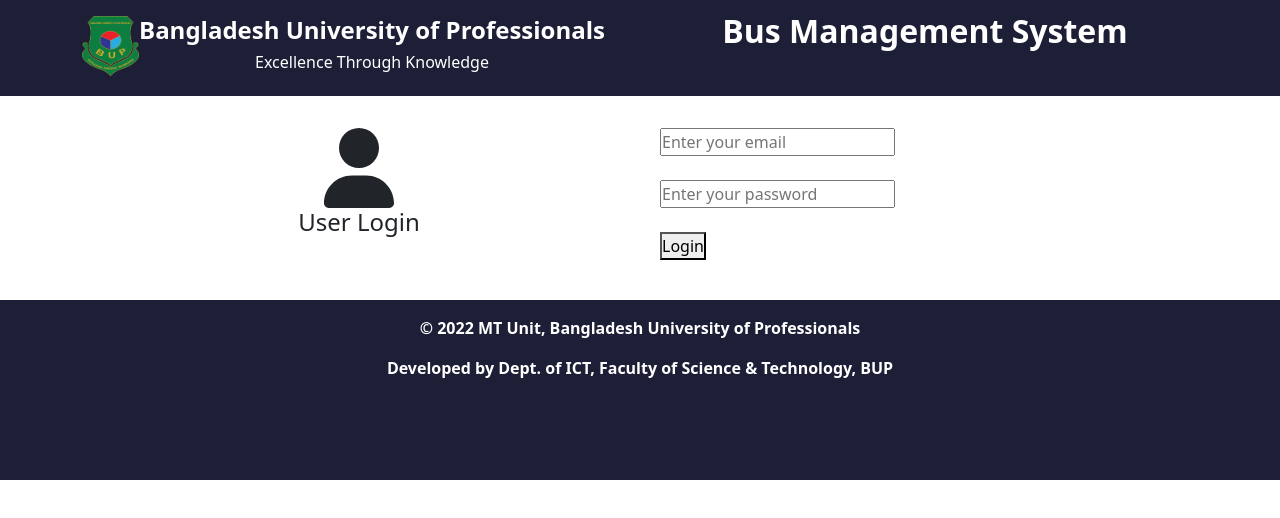
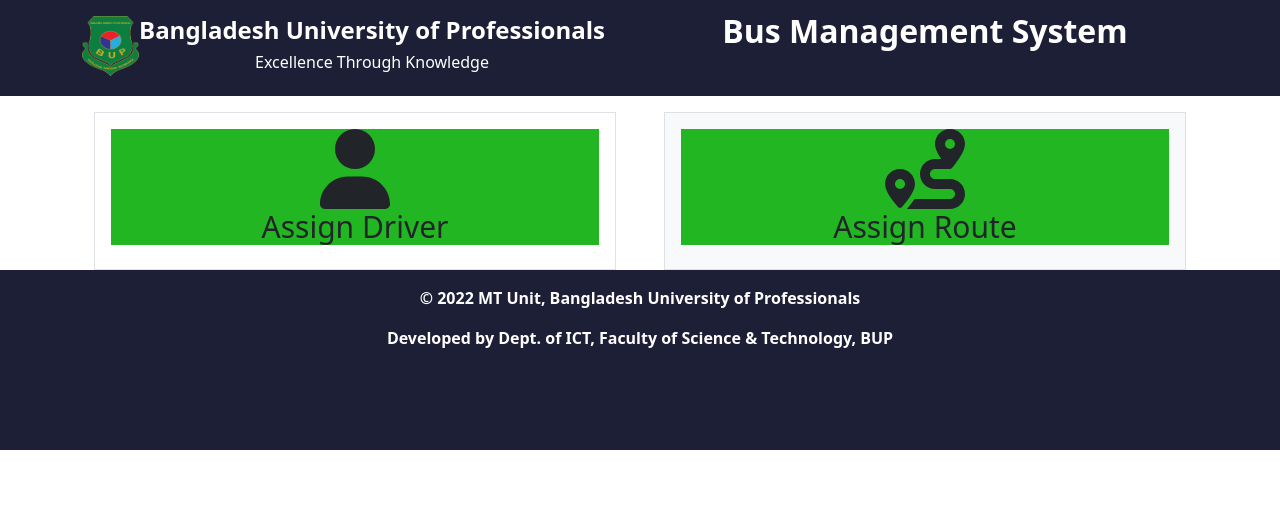
Before and after one commit to Tanvir-Taushif/Bus-Management, a React (Create React App) app: page /userLogin in a window 1280 px wide. Shown: the top 518 px of the page. Built offline with nearby package versions, Linux system fonts and the light colour scheme.

Commit message:
Select Route Commit

```diff
--- a/src/App.js
+++ b/src/App.js
@@ -6,17 +6,19 @@ import Footer from "./Components/Footer/Footer";
 import { Routes,Route } from "react-router-dom";
 import UserLogin from "./Components/UserLogin/UserLogin";
 import AdminLogin from "./Components/AdminLogin/AdminLogin";
+import SelectRoute from "./Components/SelectRoute/SelectRoute";
 
 
 function App() {
   return (
     <div className="App app-screen">
       <Header></Header>
-      <Routes>
+      {/*<Routes>
         <Route path="/" element={<Homepage></Homepage>}/>
         <Route path="/userLogin" element={<UserLogin></UserLogin>}/>
         <Route path="/adminLogin" element={<AdminLogin></AdminLogin>}/>
-      </Routes>
+  </Routes>*/}
+      <SelectRoute></SelectRoute>
       <Footer></Footer>
     </div>
   );
--- a/src/Components/SelectRoute/SelectRoute.css
+++ b/src/Components/SelectRoute/SelectRoute.css
@@ -0,0 +1,22 @@
+.cat{
+    font-size: 80px;
+}
+.cat1{
+    font-size: 30px;
+    text-decoration: none;
+}
+.cat2{
+     background-color: rgb(35, 182, 35);
+
+}
+.cat3{
+    font-size: 80px;
+}
+.cat4{
+    font-size: 30px;
+    text-decoration: none;
+}
+.cat5{
+     background-color: rgb(35, 182, 35);
+
+}
--- a/src/Components/SelectRoute/SelectRoute.js
+++ b/src/Components/SelectRoute/SelectRoute.js
@@ -0,0 +1,32 @@
+import React from 'react';
+import "./SelectRoute.css";
+import { FontAwesomeIcon} from "@fortawesome/react-fontawesome";
+import { faGear, faUser,faRoute } from '@fortawesome/free-solid-svg-icons';
+const SelectRoute = () => {
+    return (
+        <div>
+         <div class="container px-4 text-center">
+          <div class="row gx-5">
+            <div class="col">
+              <div class="p-3 border">
+                <div className='cat2'>
+                <FontAwesomeIcon className='cat' icon={faUser}></FontAwesomeIcon>
+                <h4 className="cat1">Assign Driver</h4>
+                </div>
+              </div>
+            </div>
+            <div class="col">
+              <div class="p-3 border bg-light">
+                <div className='cat5'>
+                <FontAwesomeIcon className='cat3' icon={faRoute}></FontAwesomeIcon>
+                <h4 className="cat4">Assign Route</h4>
+                </div>
+              </div>
+            </div>
+          </div>
+         </div>
+        </div>
+    );
+};
+
+export default SelectRoute;
--- a/src/Components/UserLogin/UserLogin.js
+++ b/src/Components/UserLogin/UserLogin.js
@@ -1,37 +1,9 @@
 import React from 'react';
-import { FontAwesomeIcon} from "@fortawesome/react-fontawesome";
-import { faGear, faUser } from '@fortawesome/free-solid-svg-icons';
-import "./UserLogin.css";
 
 const UserLogin = () => {
     return (
         <div>
-            <div class="container">
-                <div class="row g-2">
-                    <div class="col-lg-6 col-sm-12">
-                        <div class="p-3">
-                         <div className='text-center'>
-                         <FontAwesomeIcon className='icon' icon={faUser}/>
-                         <h4>User Login</h4>
-                         </div>
-                        </div>
-                    </div>
-                    <div class="col-lg-6 col-sm-12">
-                        <div class="p-3">
-                           <div>
-                             <form>
-                                <input type="email" placeholder="Enter your email"></input>
-                                <br></br><br></br>
-                                <input type="password" placeholder="Enter your password"></input>
-                                <br></br><br></br>
-                                <button>Login</button>
-                                <br></br><br></br>
-                             </form>
-                           </div>
-                        </div>
-                    </div>
-                </div>
-            </div>
+
         </div>
     );
 };
```
